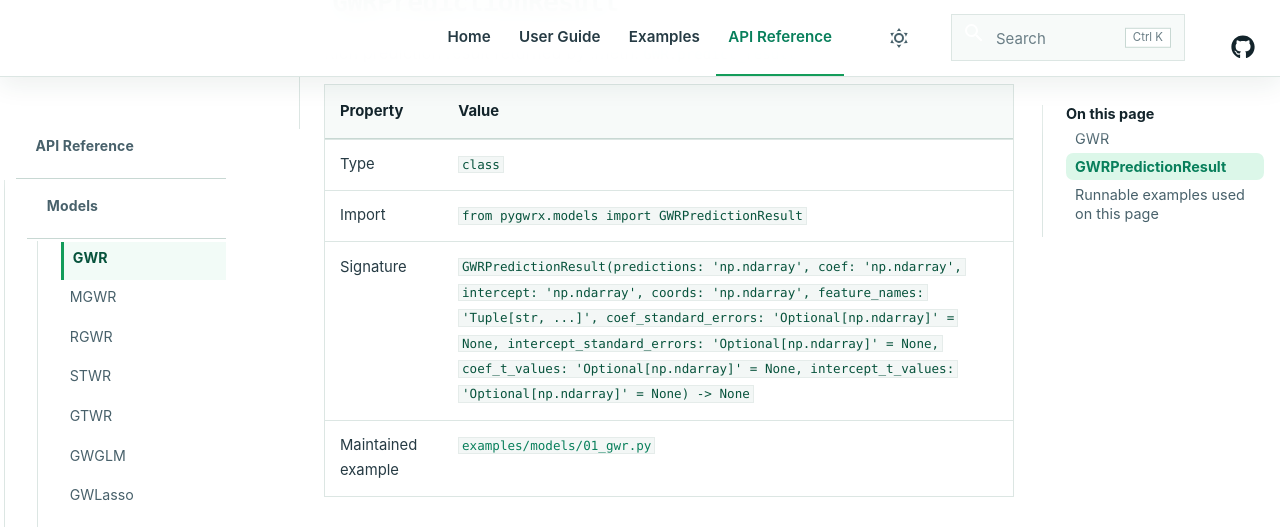
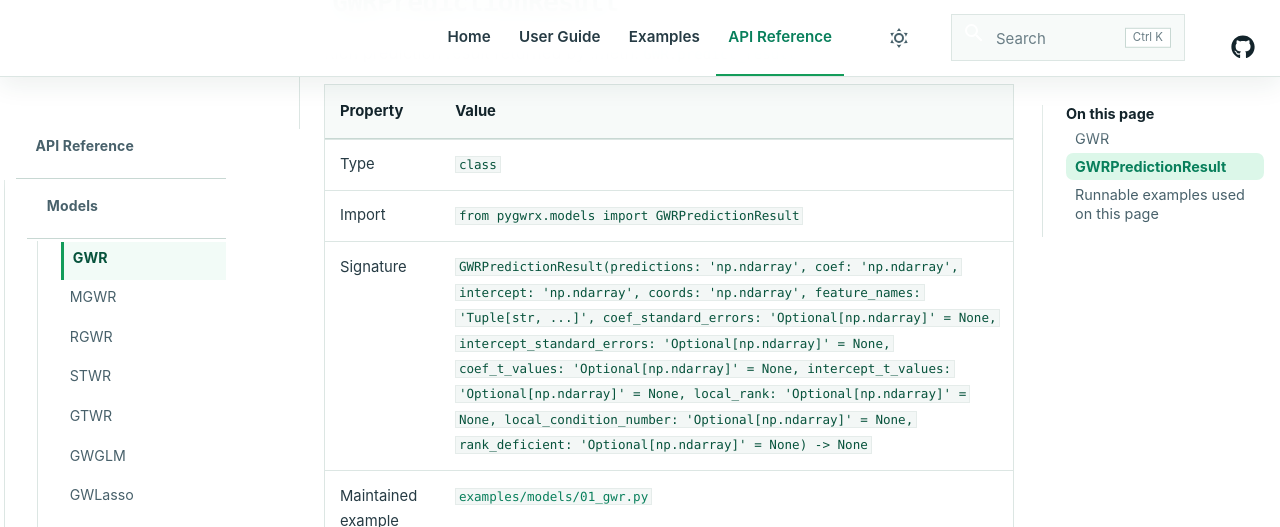
Before and after one commit to hujinghaoabcd/pyGWRx, an MkDocs documentation site: the page built from docs/api/models/gwr.md, in a window 1280 px wide and 900 px high, scrolled down 1171 px, cut to the strip 0-527 px from the top of the window. Built offline with MkDocs 1.6.1 and Material for MkDocs 9.7.7, drawn with Linux system fonts in a browser that asks for light colours; comment, search, counter and statistics services are not loaded.

```diff
--- a/docs/api/models/gwr.md
+++ b/docs/api/models/gwr.md
@@ -26,7 +26,7 @@ Rich prediction result returned by :meth:`GWR.predict_result`.
 |---|---|
 | Type | `class` |
 | Import | `from pygwrx.models import GWRPredictionResult` |
-| Signature | `GWRPredictionResult(predictions: 'np.ndarray', coef: 'np.ndarray', intercept: 'np.ndarray', coords: 'np.ndarray', feature_names: 'Tuple[str, ...]', coef_standard_errors: 'Optional[np.ndarray]' = None, intercept_standard_errors: 'Optional[np.ndarray]' = None, coef_t_values: 'Optional[np.ndarray]' = None, intercept_t_values: 'Optional[np.ndarray]' = None) -> None` |
+| Signature | `GWRPredictionResult(predictions: 'np.ndarray', coef: 'np.ndarray', intercept: 'np.ndarray', coords: 'np.ndarray', feature_names: 'Tuple[str, ...]', coef_standard_errors: 'Optional[np.ndarray]' = None, intercept_standard_errors: 'Optional[np.ndarray]' = None, coef_t_values: 'Optional[np.ndarray]' = None, intercept_t_values: 'Optional[np.ndarray]' = None, local_rank: 'Optional[np.ndarray]' = None, local_condition_number: 'Optional[np.ndarray]' = None, rank_deficient: 'Optional[np.ndarray]' = None) -> None` |
 | Maintained example | [`examples/models/01_gwr.py`](https://github.com/hujinghaoabcd/pyGWRx/blob/main/examples/models/01_gwr.py) |
 
 ::: pygwrx.models.GWRPredictionResult
```
Also changed, not shown: 3 other files.
